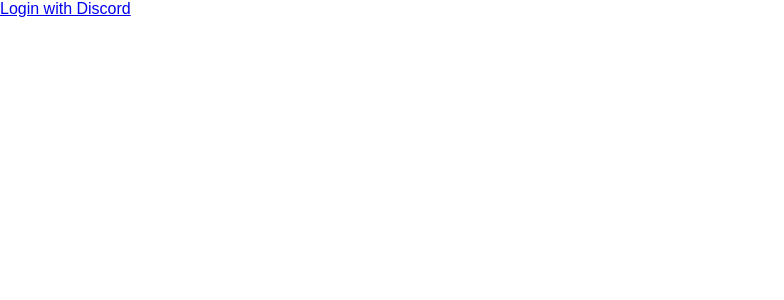
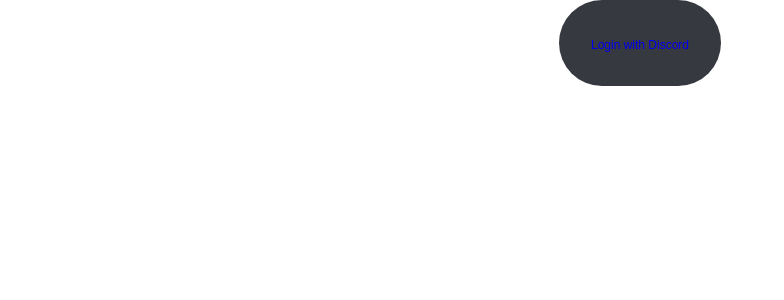
Before and after one commit to cas-c/fish-ui, a React (Create React App) app: page / in a window 1280 px wide. Shown: the top 300 px of the page, without its empty margins (0-784 px from the left). Built offline with nearby package versions, Linux system fonts and the light colour scheme.

Commit message:
unauthed discord session display matches discord styling

```diff
--- a/src/components/Authorization/DiscordLogin.js
+++ b/src/components/Authorization/DiscordLogin.js
@@ -2,8 +2,15 @@
 import { apiHost } from '../../utils';
 
 const DiscordLogin = () => (
-    <div>
-        <a href={`${apiHost}/api/discord/login`}>Login with Discord</a>
+    <div className='discord-session-w'>
+        <div className='discord-session'>
+            <div className='discord-display-wrapper'>
+                <div className='discord-display'>
+                    <a className='discord-login-link' href={`${apiHost}/api/discord/login`}>Login with Discord</a>
+                    <br />
+                </div>
+            </div>
+        </div>
     </div>
 );
 
--- a/src/components/Authorization/index.css
+++ b/src/components/Authorization/index.css
@@ -11,3 +11,8 @@
 .discord-session-refresh {
     font-size: .75rem;
 }
+
+.discord-login-link {
+    text-decoration: none;
+    font-size: .75rem;
+}
--- a/src/components/DiscordDisplay/index.css
+++ b/src/components/DiscordDisplay/index.css
@@ -14,6 +14,10 @@
     text-align: center;
 }
 
+.discord-display a:visited {
+    color: hsla(0,0%,100%,.7);
+}
+
 .discord-display img {
     border-radius: 100%;
     margin-bottom: .5rem;
```
